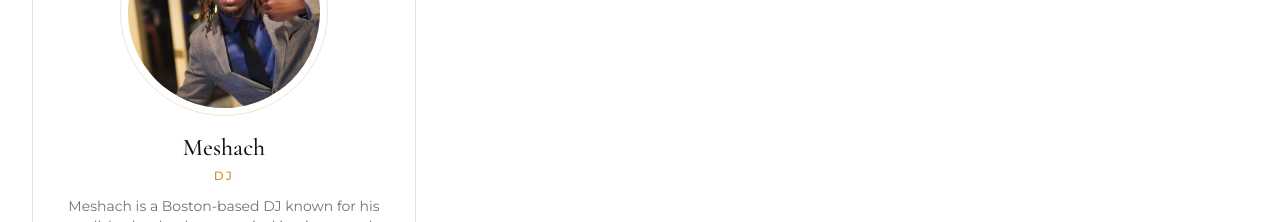
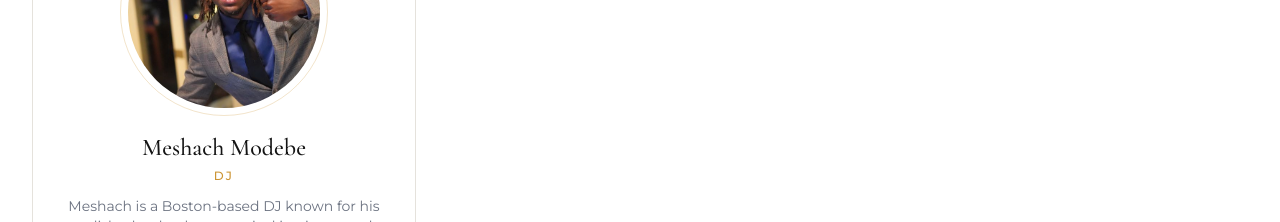
Before and after one commit to xhojamusicagency-cmd/xhoja-music-agency, a React (Vite) app: page /team in a window 1280 px wide. Shown: the part 2240-2462 px from the top of the page. Built offline with nearby package versions, Linux system fonts and the light colour scheme.

Commit message:
Add Meshach's last name (Modebe)

```diff
--- a/src/pages/Team.tsx
+++ b/src/pages/Team.tsx
@@ -70,7 +70,7 @@ export default function Team() {
     },
     {
       id: 10,
-      name: 'Meshach',
+      name: 'Meshach Modebe',
       role: 'DJ',
       bio: "Meshach is a Boston-based DJ known for his polished style, sharp musical instincts, and ability to read any room. With experience performing at private events, weddings, and corporate functions, he brings professionalism and energy to every set — curating seamless mixes that keep the dance floor alive from start to finish.",
       image: '/meshach-dj.jpg'
```
